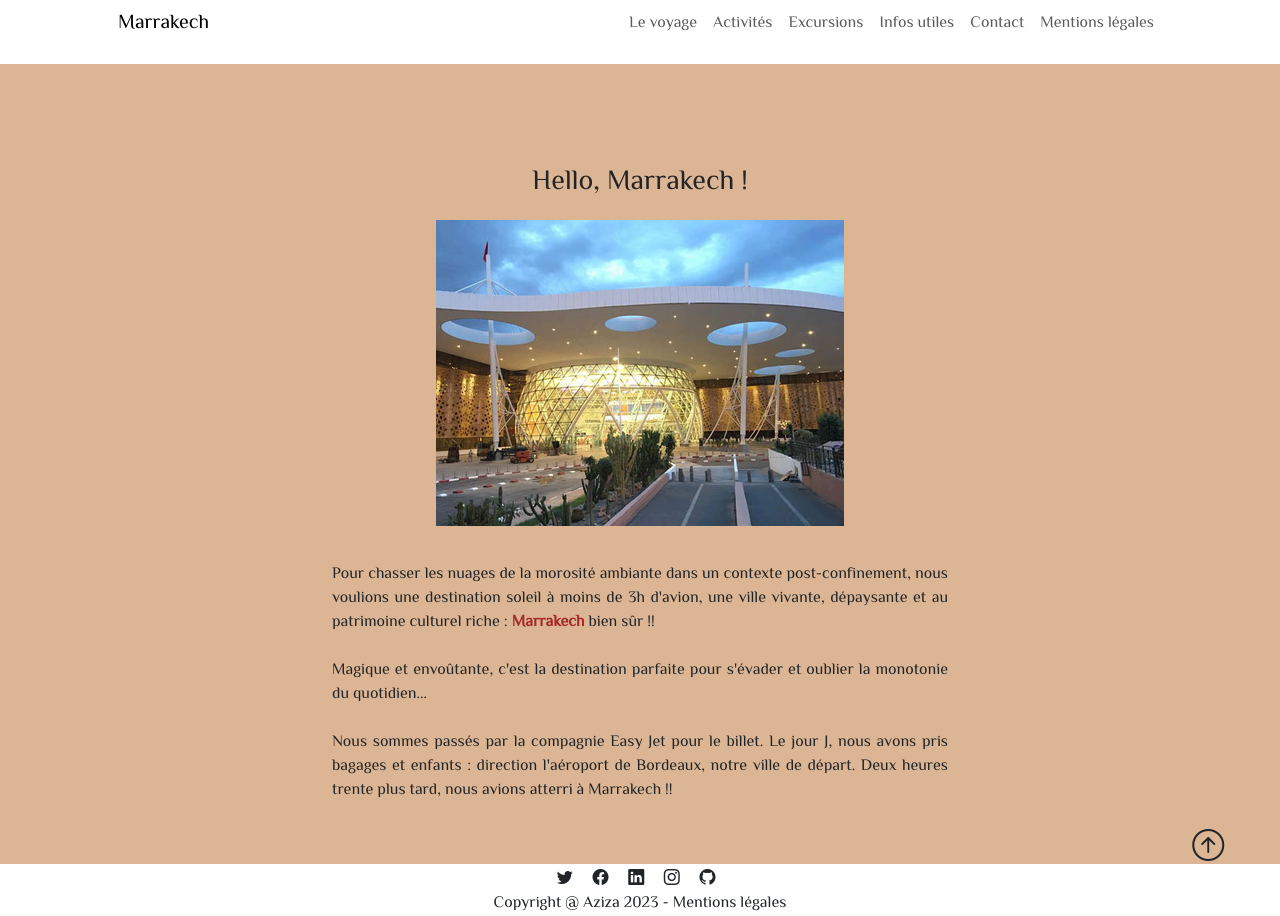
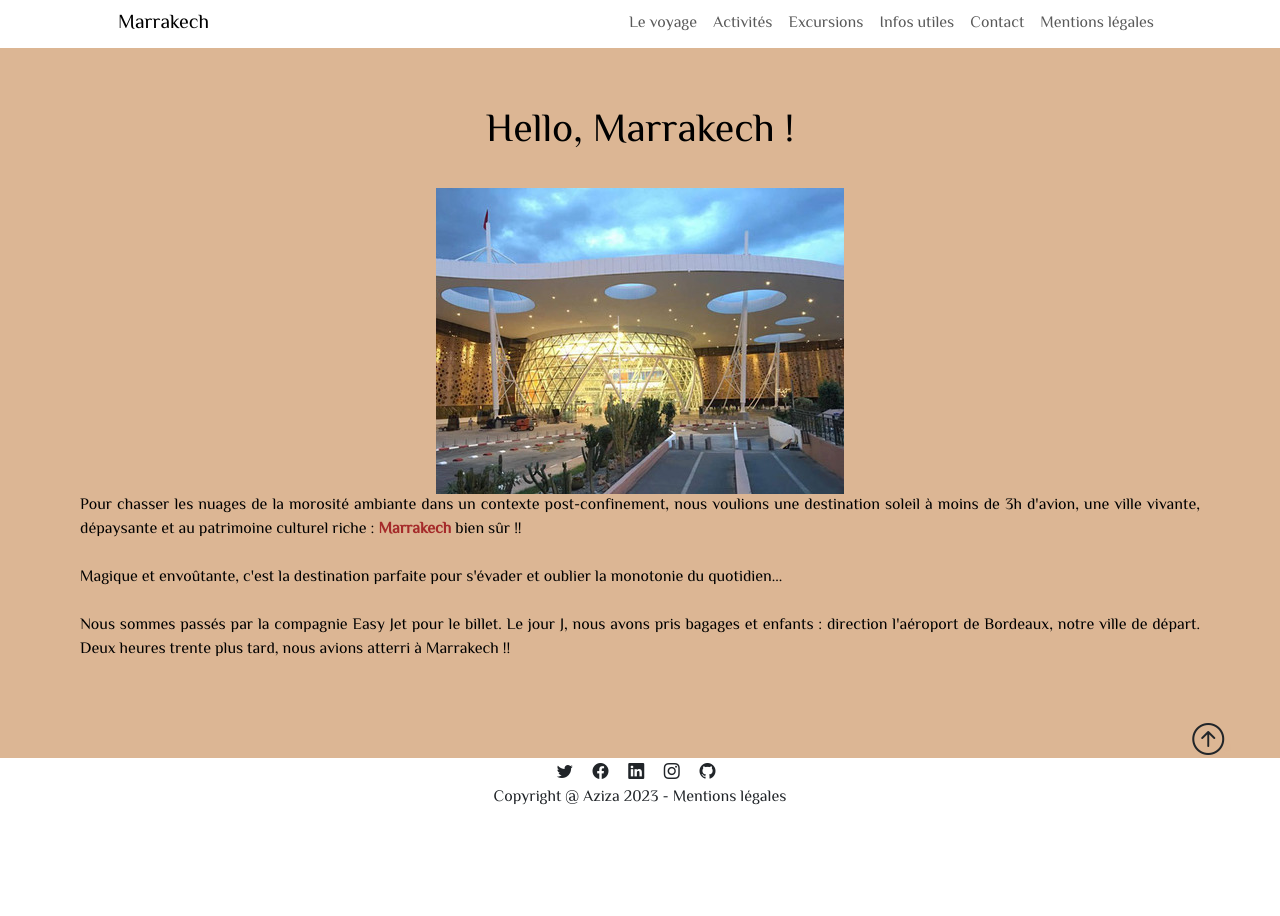
Before and after one commit to Aziza33/ECF-1-OK-COPIE, a website: page voyage.html in a window 1280 px wide. After the commit the page ends 810 px from the top, so only its background shows below. Drawn offline with nearby package versions, Linux system fonts and the light colour scheme; some packages are replaced by stand-ins of ours; a script that the page names is missing.

Commit message:
Version 2

```diff
--- a/voyage.html
+++ b/voyage.html
@@ -4,7 +4,7 @@
     <meta charset="UTF-8">
     <meta http-equiv="X-UA-Compatible" content="IE=edge">
     <meta name="viewport" content="width=device-width, initial-scale=1.0">
-    <title>Mon voyage à Marrakech</title>
+    <title>Mon voyage à Marrakech test voyage</title>
     <link href="https://cdn.jsdelivr.net/npm/bootstrap@5.3.0-alpha1/dist/css/bootstrap.min.css" rel="stylesheet" integrity="sha384-GLhlTQ8iRABdZLl6O3oVMWSktQOp6b7In1Zl3/Jr59b6EGGoI1aFkw7cmDA6j6gD" crossorigin="anonymous">
     <!-- Boutons bootstrap -->
     <link href="https://cdn.jsdelivr.net/npm/bootstrap-icons@1.5.0/font/bootstrap-icons.css" rel="stylesheet">
@@ -16,9 +16,7 @@
     <link rel="stylesheet" href="style.css">
 </head>
 
-
 <body>
-    <header>
     <nav class="navbar navbar-expand-lg navbar-light fixed-top py-1" id="mainNav">
         <div class="container px-4 px-lg-5">
             <a class="navbar-brand" href="index.html">Marrakech</a>
@@ -36,30 +34,29 @@
             </div>
         </div>
     </nav>
-    </header>
-<!-- ........................................ -->
-    <section class="pagevoyage" id="voyage">
-    <div class="container-fluid">
-        <!-- 3/04 enlevé sur container px-4 px-lg-5 -->
 
-        <div class="row justify-content-center">
-            <!-- 3/04 enlevé de row gx-4 gx-lg-5 -->
-            <!-- <div class="col-lg-9 text-center"> -->
-                <!--  3/04 j'ai enlevé de la div class ci-dessus : col-lg-9  -->
-               <!-- j'ai enlevé de la div class ci-dessous text-dark mt-0 -->
-               <h3 id="titrevoyage"> Hello, Marrakech !</h3><br><br>
-                <!-- <hr class="divider divider-light"> -->
-               <div class="col-6 text-center"> <img class="img-fluid" id="aeroport" src="images/aeroport_marrakech3_resized.jpeg" alt="aeroport_marrakech"> <br><br>
+    <!-- .....................Excursions cards.....................................-->
+ <div class="portfolio" id="portfolio">
+    <div class="container-fluid p-3">
+        <div class="row g-4 mt-1">
+            <h1 class="text-center"> Hello, Marrakech !</h1>
 
-                <p class="pvoyage">Pour chasser les nuages de la morosité ambiante dans un contexte post-confinement, nous voulions une destination soleil à moins de 3h d'avion, une ville vivante, dépaysante et au patrimoine culturel riche : <strong id="kech">Marrakech </strong>bien sûr !!  <br><br> Magique et envoûtante, c'est la destination parfaite pour s'évader et oublier la monotonie du quotidien...<br><br>
+            <div class="col-lg-12 col-sm-12 text-center">
+                <a class="portfolio-box" href="images/aeroport_marrakech3_resized.jpeg" title="Casablanca">
+                    <img class="img-fluid" src="images/aeroport_marrakech3_resized.jpeg" alt="Casablanca"></a>
+                    <div class="portfolio-box-caption">
+                        <p class="pvoyage ">Pour chasser les nuages de la morosité ambiante dans un contexte post-confinement, nous voulions une destination soleil à moins de 3h d'avion, une ville vivante, dépaysante et au patrimoine culturel riche : <strong id="kech">Marrakech </strong>bien sûr !!  <br><br> Magique et envoûtante, c'est la destination parfaite pour s'évader et oublier la monotonie du quotidien...<br><br>
                             Nous sommes passés par la compagnie Easy Jet pour le billet. Le jour J, nous avons pris bagages et enfants : direction l'aéroport de Bordeaux, notre ville de départ.  Deux heures trente plus tard, nous avions atterri à Marrakech !!  </p>
-                <!-- j'ai retiré de la ligne 47 class du p class="text-white-75 mb-4
-                    <a class="btn btn-light btn-x3" href="CV_PORTFOLIO.pdf" target="_blank">Mon cv</a> -->
+                        <!-- <div class="project-category mt-2"><strong>Casablanca</strong></div> -->
+                        <!-- <div class="project-name">Capitale économique du Maroc, c'est une ville métissée et dynamique. Découvrez sa médina, la mosquée Hassan II, les fortifications de la « Sqala », le palais Mahkama du Pacha, le quartier commerçant de Habous et le Rick's Café, un hommage au film mythique "Casablanca". Flânez le long de la côte, animée surtout en soirée.</div> -->
+                    </div>
+
+            </div>
+            <!-- stop -->
         </div>
     </div>
 </div>
-</section>
-<!-- .........................FOOTER..................................................... -->
+
 <footer id="footer" class="p-0 mt-1 mb-0  bg-white text-dark text-center position-relative">
     <div class="container">
         <!-- <p class="lead">Copyright &copy Aziza; 2023</p> -->
@@ -87,7 +84,6 @@
 <script src="https://kit.fontawesome.com/5f0d3e6479.js" crossorigin="anonymous"></script>
 <!-- Core theme JS-->
 <script src="index.js"></script>
-
 </body>
 
 
```
Lines whose indentation alone changed are shown as unchanged.
